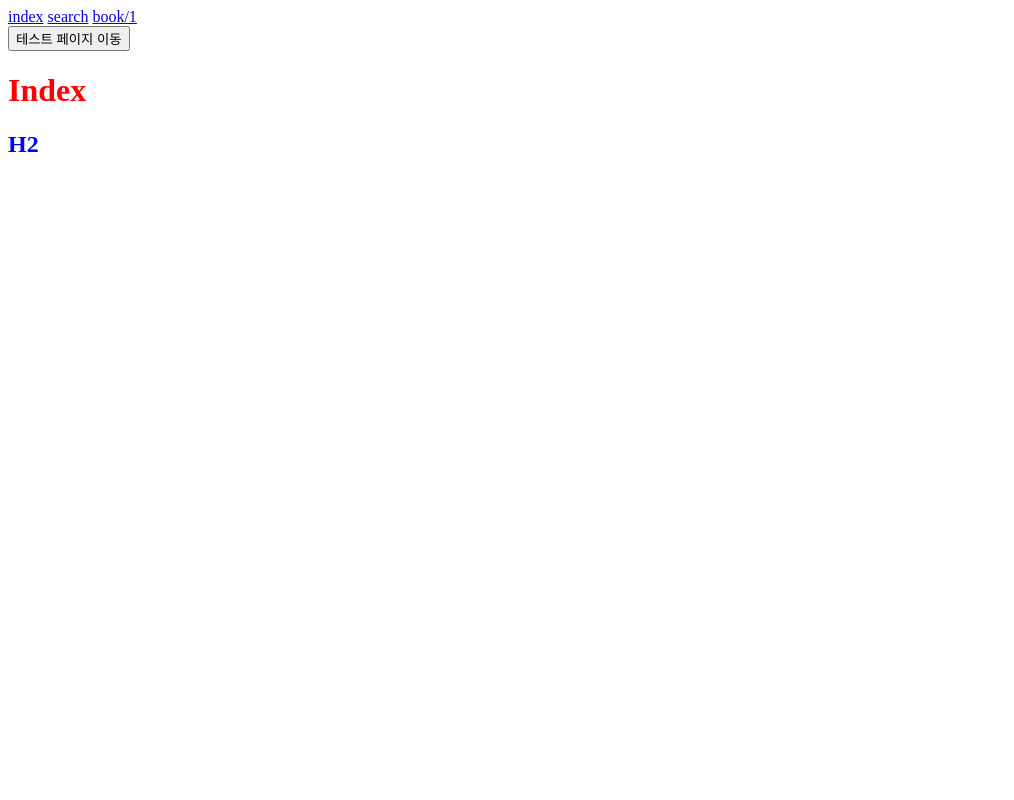
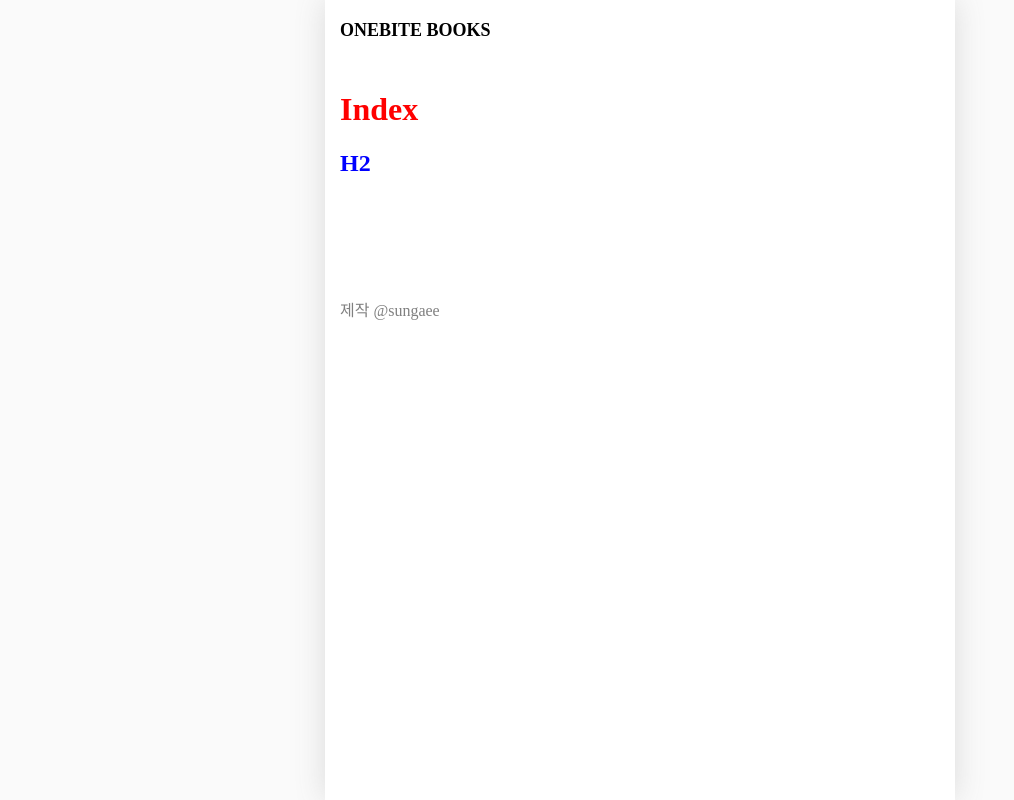
Before and after one commit to sungaee/next-basics, a Next.js app in the folder section02/: page / in a window 1280 px wide. Shown: the whole page, without its empty margins (0-1014 px from the left). Built offline with nearby package versions, Linux system fonts and the light colour scheme.

Commit message:
글로벌 레이아웃 설정

```diff
--- /dev/null
+++ b/section02/src/components/global-layout.module.css
@@ -0,0 +1,30 @@
+.container {
+    background-color: white;
+    max-width: 600px;
+    min-height: 100vh;
+    margin: 0 auto;
+
+    box-shadow: rgba(100,100,100,0.2) 0px 0px 29px 0px;
+    padding:0 15px;
+}
+
+.header {
+    height: 60px;
+    font-weight: bold;
+    font-size: 18px;
+    line-height: 60px;
+}
+
+.header > a {
+    color: black;
+    text-decoration: none;
+}
+
+.main {
+    padding-top: 10px;
+}
+
+.footer {
+    padding: 100px 0;
+    color: grey;
+}
--- /dev/null
+++ b/section02/src/components/global-layout.tsx
@@ -0,0 +1,15 @@
+import Link from 'next/link'
+import { ReactNode } from 'react'
+import style from './global-layout.module.css'
+
+export default function GlobalLayout({ children }: { children: ReactNode }) {
+  return (
+    <div className={style.container}>
+      <header className={style.header}>
+        <Link href={'/'}>ONEBITE BOOKS</Link>
+      </header>
+      <main className={style.main}>{children}</main>
+      <footer className={style.footer}>제작 @sungaee</footer>
+    </div>
+  )
+}
--- a/section02/src/pages/_app.tsx
+++ b/section02/src/pages/_app.tsx
@@ -1,32 +1,13 @@
+import GlobalLayout from '@/components/global-layout'
 import '@/styles/globals.css'
 import type { AppProps } from 'next/app'
-import Link from 'next/link'
-import { useRouter } from 'next/router'
-import { useEffect } from 'react'
 
 export default function App({ Component, pageProps }: AppProps) {
-  const router = useRouter()
-  const onClickButton = ()=>{
-    router.push('/test')
-  }
-
-  useEffect(()=>{
-    router.prefetch('/test')
-  },[])
-
   return (
     <>
-      <header>
-        <Link href={'/'}>index</Link>
-        &nbsp;
-        <Link href={'/search'} prefetch={false}>search</Link>
-        &nbsp;
-        <Link href={'/book/1'}>book/1</Link>
-        <div>
-          <button onClick={onClickButton}>테스트 페이지 이동</button>
-        </div>
-      </header>
-      <Component {...pageProps} />
+      <GlobalLayout>
+        <Component {...pageProps} />
+      </GlobalLayout>
     </>
   )
 }
--- a/section02/src/styles/globals.css
+++ b/section02/src/styles/globals.css
@@ -0,0 +1,6 @@
+html,
+body {
+  margin: 0;
+  padding: 0;
+  background-color: rgb(250, 250, 250);
+}
```
